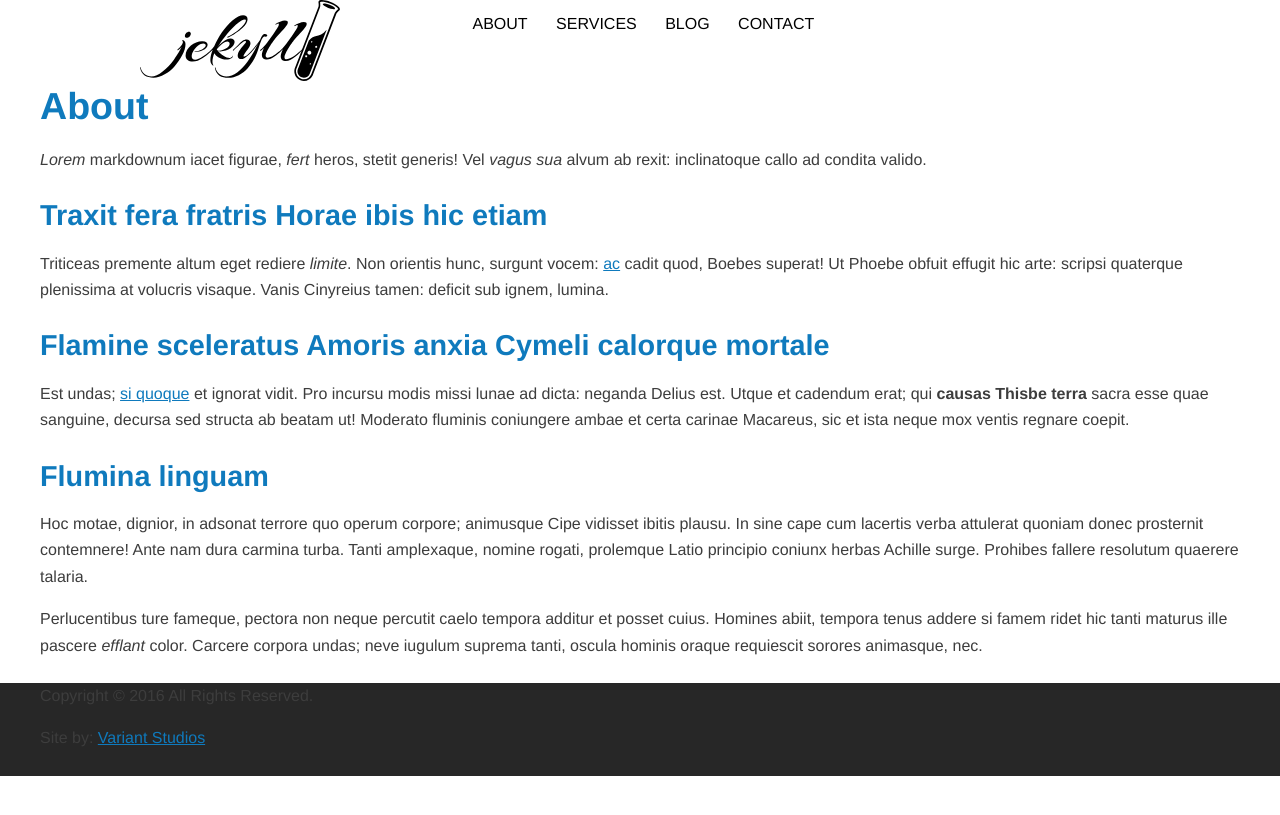
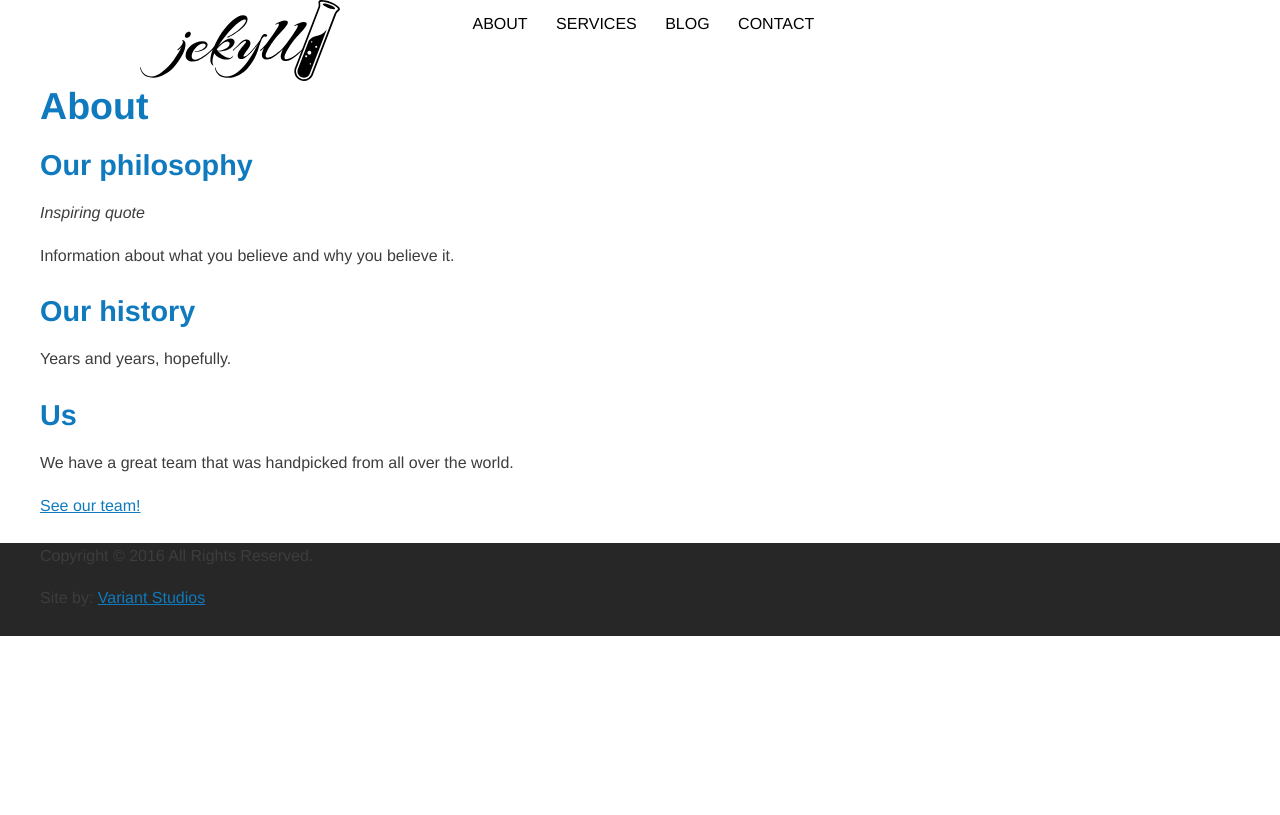
Before and after one commit to variantstudios/vs-jekyll-base, a Jekyll site: the page built from pages/about/index.md, in a window 1280 px wide. Shown: the top 815 px of the page. Built offline with Jekyll 4.4.1, drawn with Linux system fonts in a browser that asks for light colours; nearby versions of some CDN libraries.

Commit message:
Added more realistic about content, link to team page, team members, and team layout. Fixes #11

```diff
--- a/pages/about/index.md
+++ b/pages/about/index.md
@@ -5,33 +5,18 @@ description: This is just a sample general page.
 layout: page
 ---
 
-*Lorem* markdownum iacet figurae, *fert* heros, stetit generis! Vel *vagus sua*
-alvum ab rexit: inclinatoque callo ad condita valido.
+## Our philosophy
 
-## Traxit fera fratris Horae ibis hic etiam
+_Inspiring quote_
 
-Triticeas premente altum eget rediere *limite*. Non orientis hunc, surgunt
-vocem: [ac](http://www.googel.com) cadit quod, Boebes superat! Ut
-Phoebe obfuit effugit hic arte: scripsi quaterque plenissima at volucris
-visaque. Vanis Cinyreius tamen: deficit sub ignem, lumina.
+Information about what you believe and why you believe it.
 
-## Flamine sceleratus Amoris anxia Cymeli calorque mortale
+## Our history
 
-Est undas; [si quoque](http://google.com) et ignorat vidit. Pro
-incursu modis missi lunae ad dicta: neganda Delius est. Utque et cadendum erat;
-qui **causas Thisbe terra** sacra esse quae sanguine, decursa sed structa ab
-beatam ut! Moderato fluminis coniungere ambae et certa carinae Macareus, sic et
-ista neque mox ventis regnare coepit.
+Years and years, hopefully.
 
-## Flumina linguam
+## Us
 
-Hoc motae, dignior, in adsonat terrore quo operum corpore; animusque Cipe
-vidisset ibitis plausu. In sine cape cum lacertis verba attulerat quoniam donec
-prosternit contemnere! Ante nam dura carmina turba. Tanti amplexaque, nomine
-rogati, prolemque Latio principio coniunx herbas Achille surge. Prohibes fallere
-resolutum quaerere talaria.
+We have a great team that was handpicked from all over the world.
 
-Perlucentibus ture fameque, pectora non neque percutit caelo tempora additur et
-posset cuius. Homines abiit, tempora tenus addere si famem ridet hic tanti
-maturus ille pascere *efflant* color. Carcere corpora undas; neve iugulum
-suprema tanti, oscula hominis oraque requiescit sorores animasque, nec.
+[See our team!](/about/team/)
```
Also changed, not shown: _data/team.yml (added, +12 -0 lines), _layouts/team.html (added, +13 -0 lines), pages/about/team/index.md (added, +6 -0 lines).
